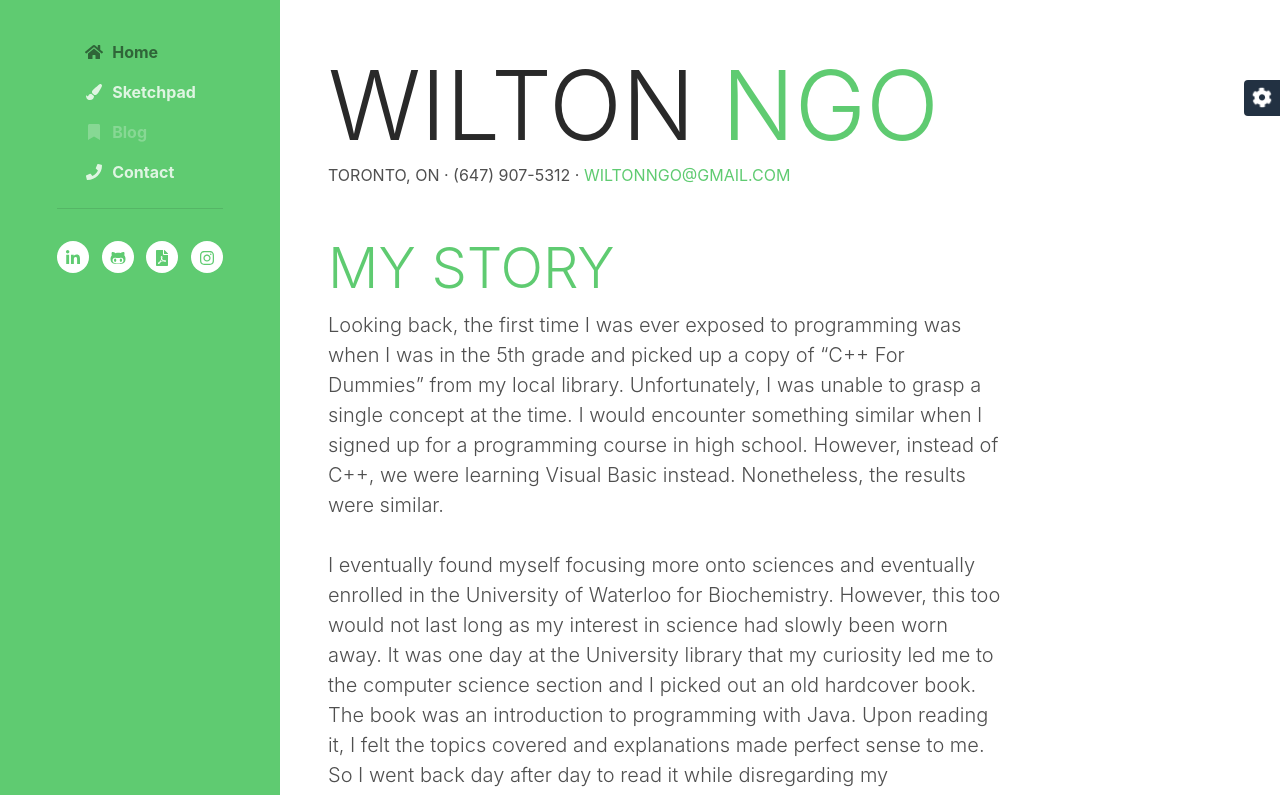
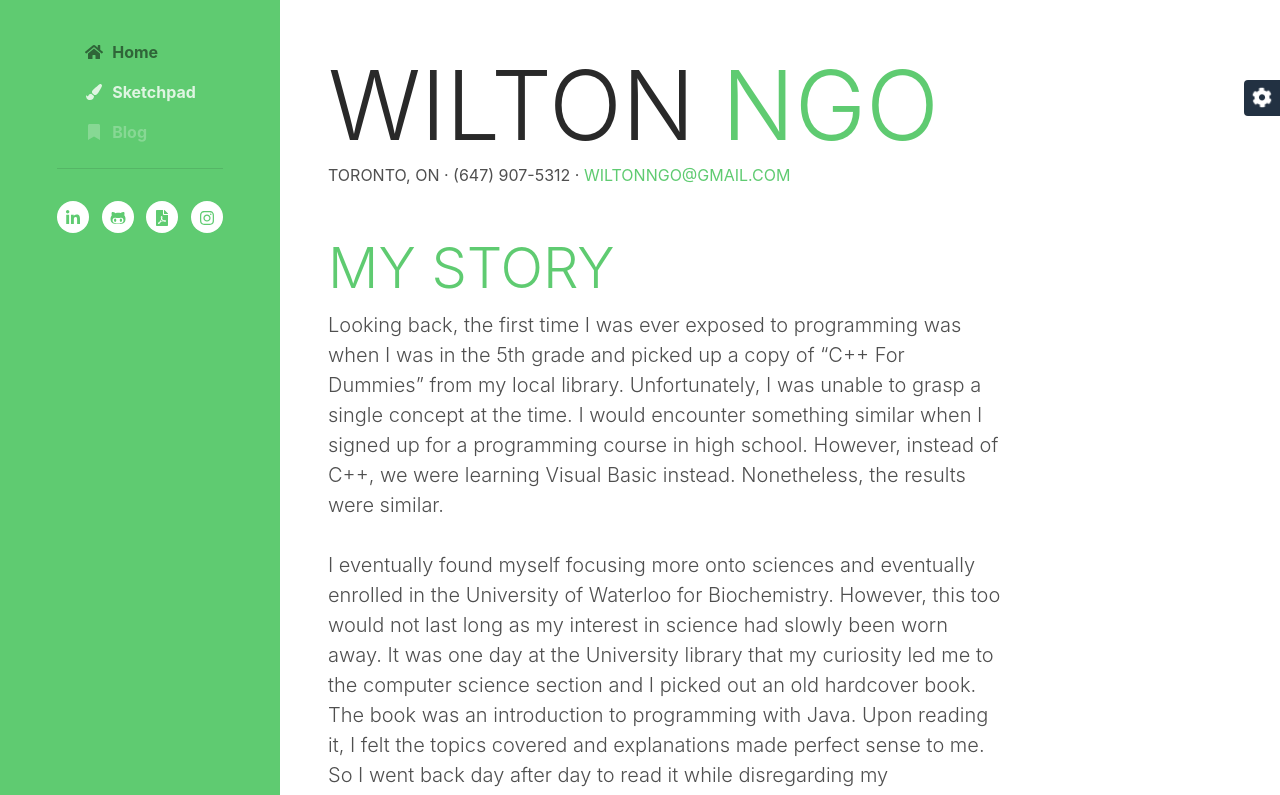
Before and after one commit to ngowt/ngowt.github.io, a website: page index.html in a window 1280 px wide. Shown: the top 795 px of the page. Drawn offline with Linux system fonts and the light colour scheme.

Commit message:
remove contact nav item

```diff
--- a/index.html
+++ b/index.html
@@ -56,12 +56,6 @@
             <li class="nav-item">
               <a class="nav-link disabled" href="./blog-post.html"
                 ><i class="fas fa-bookmark fa-fw mr-2"></i>Blog</a
-              >
-            </li>
-
-            <li class="nav-item">
-              <a class="nav-link" href="./contact.html"
-                ><i class="fas fa-phone fa-fw mr-2"></i>Contact</a
               >
             </li>
           </ul>
```
Also changed, not shown: sketchpad.html (+0 -6 lines).
